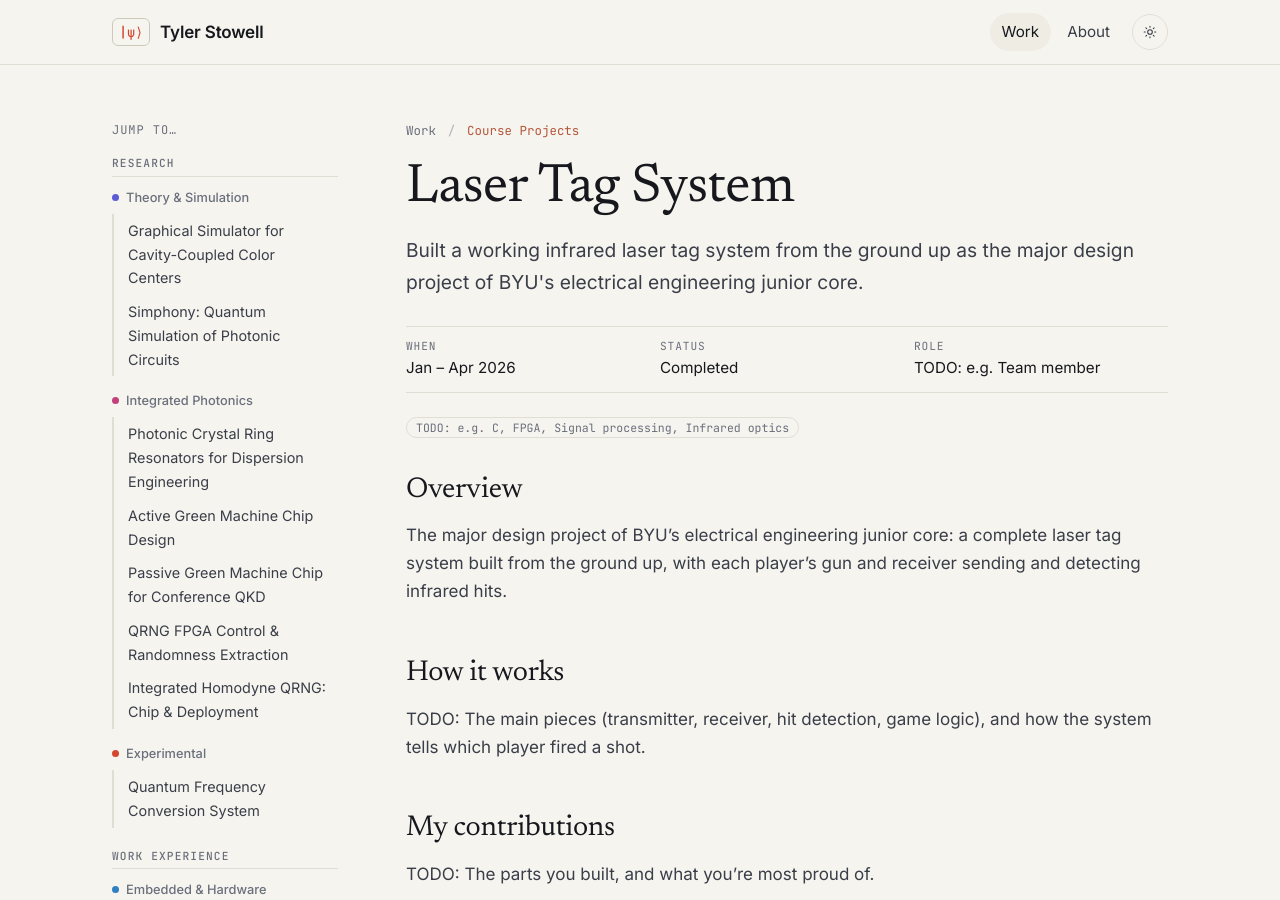
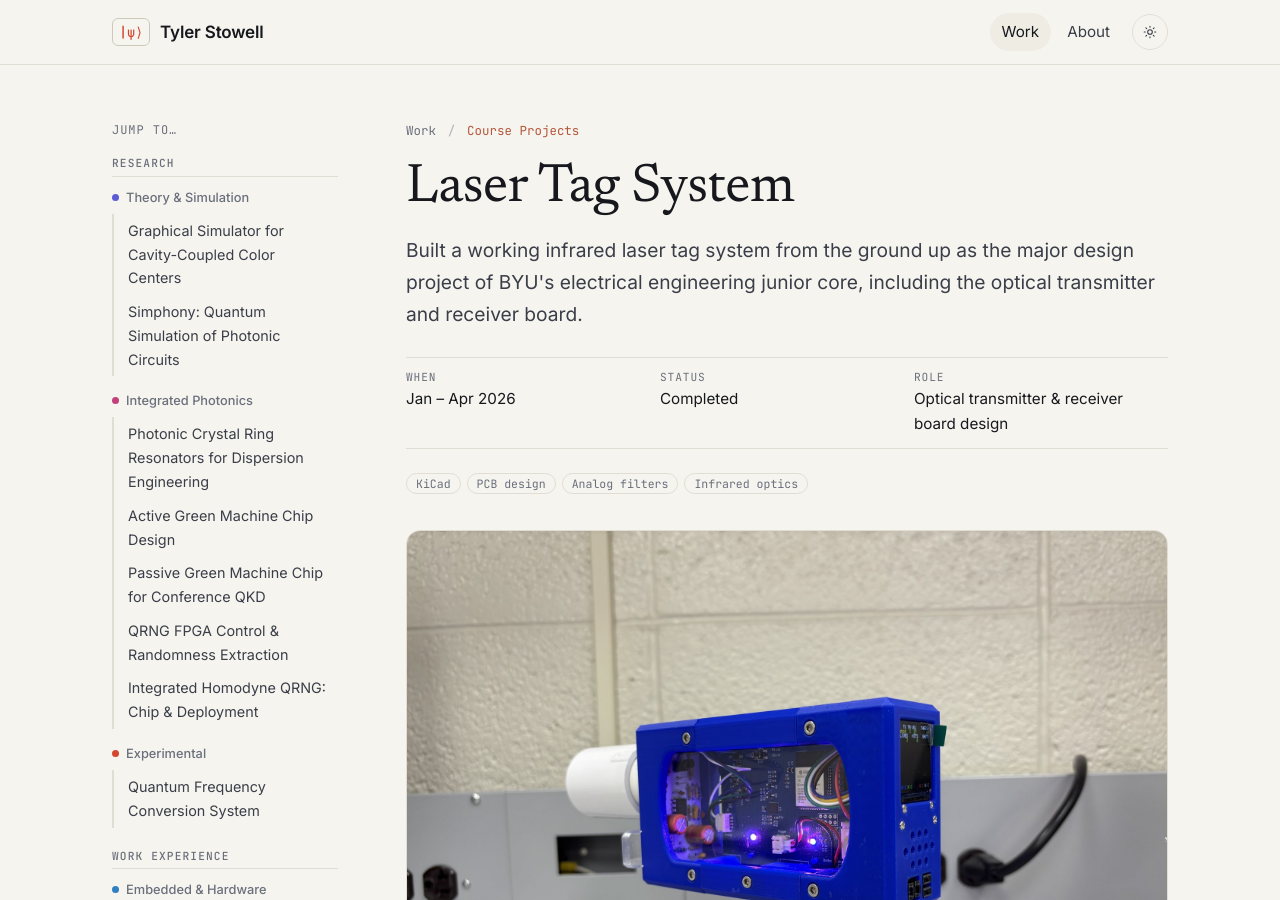
Before and after one commit to tystowell/tystowell.github.io, a Jekyll site: the page built from _projects/laser-tag.md, in a window 1280 px wide and 900 px high. Built offline with Jekyll 4.4.1, drawn with Linux system fonts in a browser that asks for light colours; some of the changed text lies outside the part shown.

Commit message:
Laser tag images

```diff
--- a/_projects/laser-tag.md
+++ b/_projects/laser-tag.md
@@ -1,14 +1,16 @@
 ---
 title: Laser Tag System
-summary: Built a working infrared laser tag system from the ground up as the major design project of BYU's electrical engineering junior core.
+summary: Built a working infrared laser tag system from the ground up as the major design project of BYU's electrical engineering junior core, including the optical transmitter and receiver board.
 category: coursework
 date: 2026-01-01
 period: Jan – Apr 2026
 status: Completed
-role: "TODO: e.g. Team member"
-tools: ["TODO: e.g. C, FPGA, Signal processing, Infrared optics"]
-# thumbnail: /assets/img/projects/laser-tag/card.jpg
-# hero: /assets/img/projects/laser-tag/gun.jpg
+role: Optical transmitter & receiver board design
+tools: [KiCad, PCB design, Analog filters, Infrared optics]
+thumbnail: /assets/img/projects/laser-tag/card.jpg
+hero: /assets/img/projects/laser-tag/gun-side.jpg
+hero_alt: The finished laser tag gun, a blue enclosure with a clear window showing the circuit boards inside, a lens tube on the front and a small display on the back
+hero_caption: "The finished gun. The circuit boards are visible through the window, with the optics in the tube at the front and the game display on the back."
 ---
 
 ## Overview
@@ -17,11 +19,40 @@
 system built from the ground up, with each player's gun and receiver sending and detecting
 infrared hits.
 
-## How it works
+## Optical front end
 
-TODO: The main pieces (transmitter, receiver, hit detection, game logic), and how the system
-tells which player fired a shot.
+The gun's optics board both fires and detects shots:
+
+- **Transmitter:** the `TX` signal switches an LED through a VN2106 MOSFET to send the shot.
+- **Receiver:** a BPW34 photodiode picks up incoming light. Two MCP6002 op-amp filter and
+  amplifier stages clean up and boost its signal before it goes out on `RX`.
+- **Supply filtering:** a filtered voltage network provides clean supply rails for the analog stages.
+
+<div class="figure-row">
+  <figure>
+    <a href="{{ '/assets/img/projects/laser-tag/schematic.png' | relative_url }}"><img src="{{ '/assets/img/projects/laser-tag/schematic.png' | relative_url }}" alt="KiCad schematic of the optics board: LED transmitter, photodiode, voltage filter and two op-amp filter stages"></a>
+    <figcaption>The optics board schematic: transmitter, photodiode, supply filter and two filter stages. Click to enlarge.</figcaption>
+  </figure>
+  <figure>
+    <img src="{{ '/assets/img/projects/laser-tag/optics-pcb.png' | relative_url }}" alt="KiCad PCB layout of the optics board">
+    <figcaption>The board layout in KiCad.</figcaption>
+  </figure>
+</div>
+
+## Results
+
+<div class="figure-row">
+  <figure>
+    <img src="{{ '/assets/img/projects/laser-tag/gun-rear.jpg' | relative_url }}" alt="Rear of the laser tag gun, showing the grip, buttons, speaker holes and a display listing lives, hits and shots">
+    <figcaption>The back of the gun: buttons, speaker and a display that tracks lives, hits and shots.</figcaption>
+  </figure>
+  <figure>
+    <img src="{{ '/assets/img/projects/laser-tag/scope-shot.png' | relative_url }}" alt="Oscilloscope capture of a received shot, with the time-domain signal in yellow and its FFT in pink">
+    <figcaption>A shot received from across the room: the received signal (yellow) and its FFT (pink), which shows distinct frequency peaks.</figcaption>
+  </figure>
+</div>
 
 ## My contributions
 
-TODO: The parts you built, and what you're most proud of.
+TODO: Confirm your part (for example, designing the optics board with a partner), and add
+anything else you built: firmware, hit detection, game logic.
```
Also changed, not shown: assets/img/projects/laser-tag/card.jpg (added), assets/img/projects/laser-tag/gun-rear.jpg (added), assets/img/projects/laser-tag/gun-side.jpg (added), assets/img/projects/laser-tag/optics-pcb.png (added), assets/img/projects/laser-tag/schematic.png (added), assets/img/projects/laser-tag/scope-shot.png (added).
